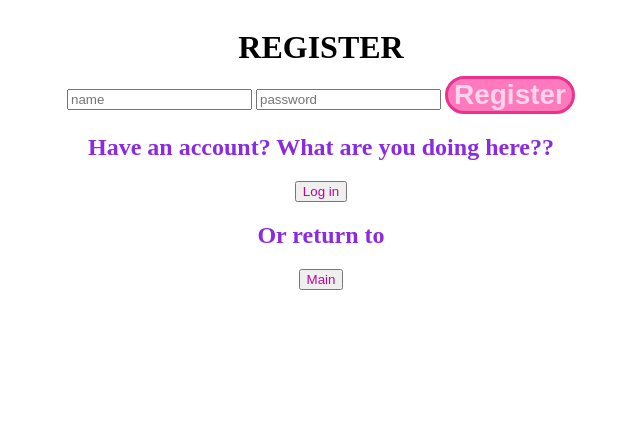
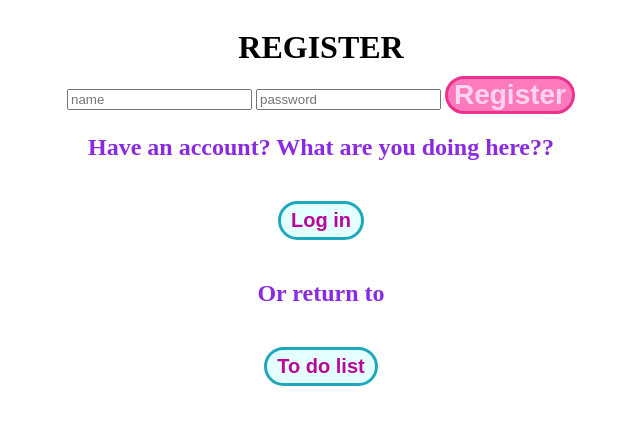
Before and after one commit to IsaEmilia/FLASKtreeni, a Flask app: page /register in a window 1280 px wide. Shown: the top 425 px of the page, without its empty margins (319-959 px from the left). Run offline with Flask 2, Linux system fonts and the light colour scheme.

Commit message:
Change styles.
Messing with the styles a bit

```diff
--- a/static/css/main.css
+++ b/static/css/main.css
@@ -16,11 +16,10 @@
     padding: 20px;
 }
 .dashboard{
-    margin-top: 0;
     font-family: 'Trebuchet MS', 'Lucida Sans Unicode', 'Lucida Grande', 'Lucida Sans', Arial, sans-serif;
     color: blueviolet;
-    background-image: url("images\sunset.jpg");
-    background-repeat: no-repeat;
+    background-image: url(/images/sunset.jpg);
+    background-size: cover;
     background-color: rgb(215, 247, 247);
     display: flex;
     align-items: center;
@@ -44,7 +43,22 @@
     background-color: rgb(228, 255, 255);
     padding: 5px 10px;
 }
-
+.dashbutt:hover{
+    background-color: rgb(141, 238, 238);
+}
+button{
+    align-self: center;
+    margin: 20px;
+    font-size: 20px;
+    font-weight: bold;
+    border-radius: 60px;
+    padding: 0 20fr;
+    color: blueviolet;
+    text-align: center;
+    border: 3px solid rgb(30, 168, 189);
+    background-color: rgb(228, 255, 255);
+    padding: 5px 10px;
+}
 .header{
     display: flex;
     flex-direction: row;
@@ -89,10 +103,10 @@ h1{
 
 table{
     padding: 10px;
-    background-color: aquamarine;
+    background-color: rgb(215, 247, 247);
     border: 6px solid palevioletred;
     border-radius: 20px;
-    max-width: 1.5fr;
+    max-width: 600px;
     margin: 20px;
 }
 
--- a/templates/dashboard.html
+++ b/templates/dashboard.html
@@ -13,7 +13,7 @@
         <h3>Potentially this could show statistics about your chores!</h3>
         <h4>But I don't know how to do that yet.</h4>
         <button class="dashbutt">
-            <a href="{{ url_for('index')}}">Main</a>
+            <a href="{{ url_for('index')}}">To do list</a>
         </button>
         <button class="dashbutt">
             <a href="{{url_for('logout')}}">Log Out</a>
--- a/templates/index.html
+++ b/templates/index.html
@@ -19,7 +19,7 @@
             <a href="{{ url_for('register')}}">Register</a>
         </button>
         <button class="headbutt">
-            <a href="{{ url_for('dashboard')}}">Me</a>
+            <a href="{{ url_for('dashboard')}}">Dashboard</a>
         </button>
 
     </div>
--- a/templates/login.html
+++ b/templates/login.html
@@ -20,7 +20,7 @@
     </button>
     <h2>Or return to</h2>
     <button >
-        <a href="{{ url_for('index')}}">Main</a>
+        <a href="{{ url_for('index')}}">To do list</a>
     </button>
 </div>
 {% endblock %}
--- a/templates/register.html
+++ b/templates/register.html
@@ -20,7 +20,7 @@
     </button>
     <h2>Or return to</h2>
     <button >
-        <a href="{{ url_for('index')}}">Main</a>
+        <a href="{{ url_for('index')}}">To do list</a>
     </button>
 </div>
 {% endblock %}
```
Also changed, not shown: database.db.
